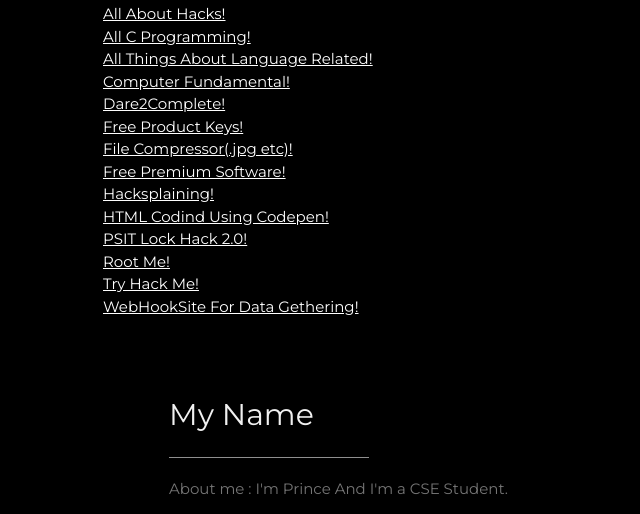
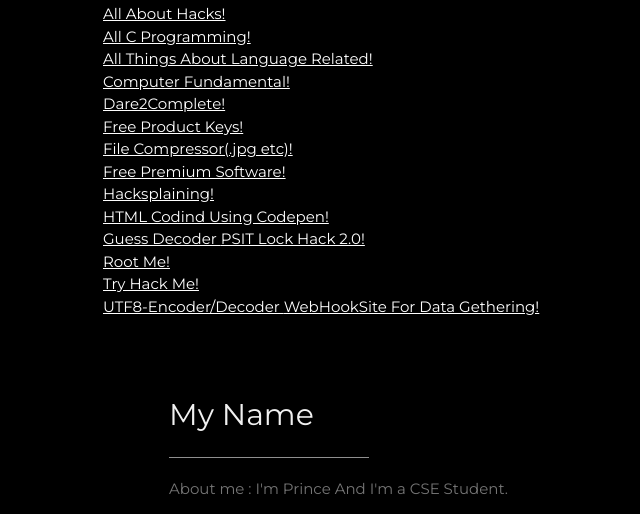
Before and after one commit to LxaNce-Hacker/LxaNce-Hacker.github.io, a PHP site: page / in a window 1280 px wide. Shown: the part 808-1322 px from the top of the page, without its empty margins (41-681 px from the left). Run offline with PHP 8.4, Linux system fonts and the light colour scheme.

Commit message:
Update index.php

```diff
--- a/index.php
+++ b/index.php
@@ -109,9 +109,11 @@ function showPosition(position) {
 <a href="https://4download.net/">Free Premium Software!<br>
 <a href="https://www.hacksplaining.com/">Hacksplaining!<br>
 <a href="https://codepen.io/">HTML Codind Using Codepen!<br>
+<a href="https://online-decoder.com/he/ei">Guess Decoder
 <a href="https://organize.mlh.io/participants/events/3045-psit-local-hack-2-0">PSIT Lock Hack 2.0!<br>
 <a href="https://www.root-me.org/?lang=en&page=login&url=%2Fen%2FChallenges%2FWeb-Client%2FJavascript-Webpack">Root Me!<br>
 <a href="https://tryhackme.com/classrooms">Try Hack Me!<br>
+<a href="https://www.browserling.com/tools/utf8-encode">UTF8-Encoder/Decoder
 <a href="https://webhook.site/">WebHookSite For Data Gethering!</a>
   <!-- About Section -->
   <div class="w3-content w3-justify w3-text-grey w3-padding-64" id="about">
```
